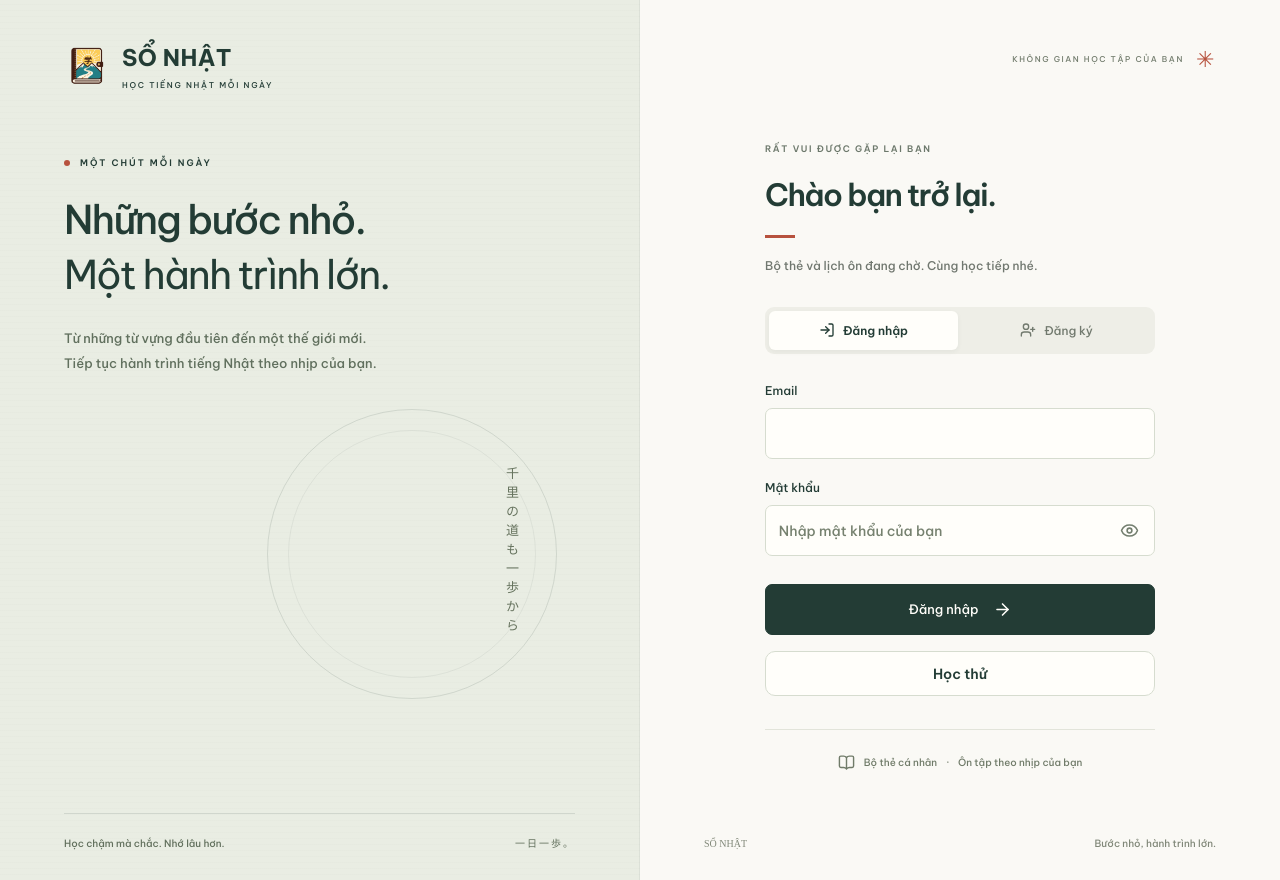
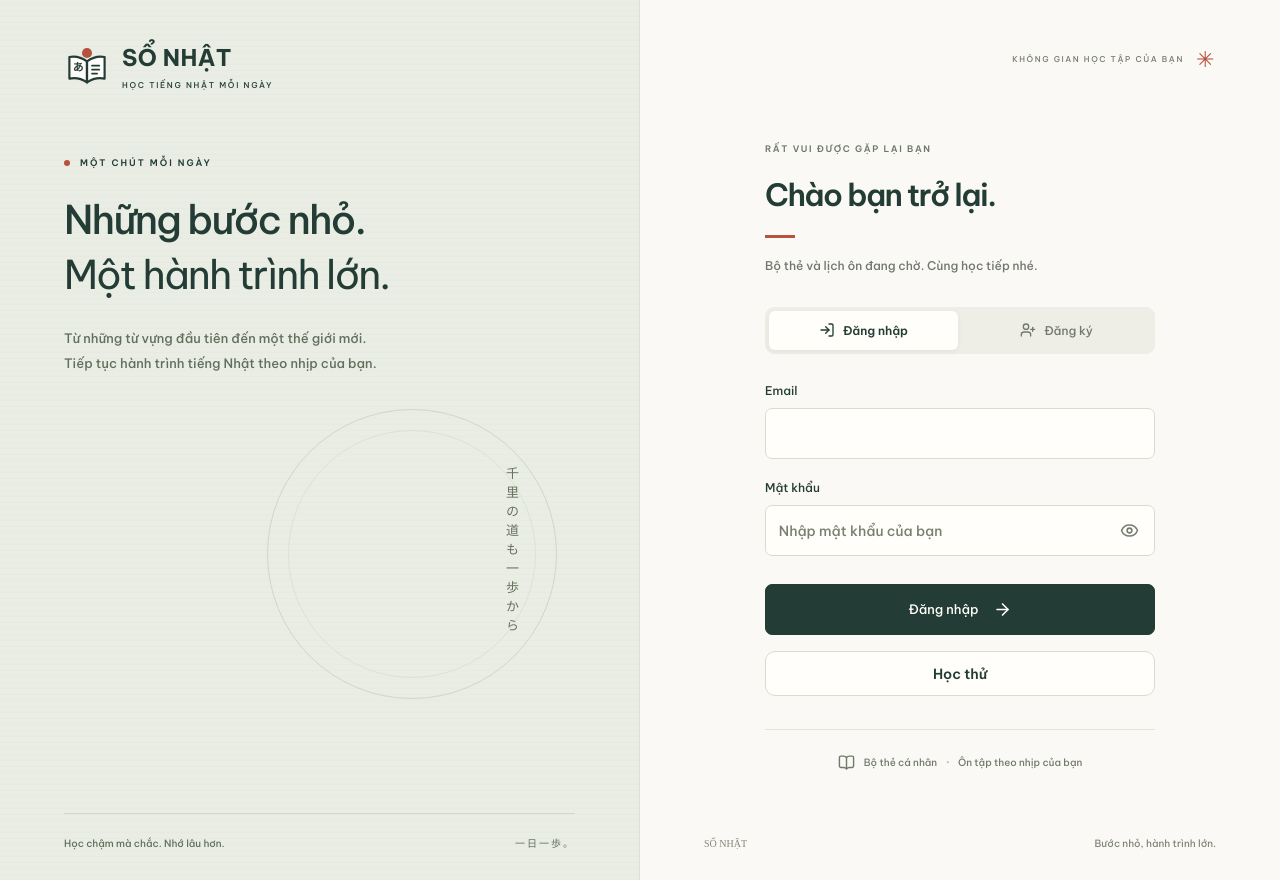
Before and after one commit to phitruong211/N3, a React (Vite) app: page / in a window 1280 px wide. Built offline with nearby package versions, Linux system fonts and the light colour scheme; no server answers.

Commit message:
refine So Nhat brand mark

```diff
--- a/index.html
+++ b/index.html
@@ -5,8 +5,7 @@
     <meta name="viewport" content="width=device-width, initial-scale=1.0" />
     <meta name="description" content="SỔ NHẬT — học tiếng Nhật mỗi ngày với từ vựng, ngữ pháp, kanji và lịch ôn N2/N3/N4." />
     <meta name="color-scheme" content="light dark" />
-    <link rel="icon" type="image/png" href="/so-nhat-logo.png" />
-    <link rel="apple-touch-icon" href="/so-nhat-logo.png" />
+    <link rel="icon" type="image/svg+xml" href="/so-nhat-mark.svg" />
     <title>SỔ NHẬT · Học tiếng Nhật mỗi ngày</title>
   </head>
   <body>
--- a/src/App.tsx
+++ b/src/App.tsx
@@ -33,7 +33,7 @@ function AppContent() {
     return (
       <div className="flex items-center justify-center min-h-screen bg-[var(--color-bg)]">
         <div className="text-center space-y-3">
-          <div className="flex items-center justify-center gap-3 text-2xl font-bold tracking-wide text-[var(--color-text)]"><img src="/so-nhat-logo.png" alt="" className="h-12 w-12 object-contain" />SỔ NHẬT</div>
+          <div className="flex items-center justify-center gap-3 text-2xl font-bold tracking-wide text-[var(--color-text)]"><img src="/so-nhat-mark.svg" alt="" className="h-12 w-12 object-contain" />SỔ NHẬT</div>
           <div className="text-sm text-[var(--color-text-tertiary)]">Đang tải nội dung học…</div>
         </div>
       </div>
--- a/src/components/auth/AuthPage.tsx
+++ b/src/components/auth/AuthPage.tsx
@@ -26,7 +26,7 @@ export function AuthPage({ initialMode = 'login', compact = false }: { initialMo
 
   return <main className={compact ? "auth-page auth-page-compact" : "auth-page"}>
     {!compact && <section className="auth-story" aria-label="Học tiếng Nhật mỗi ngày">
-      <div className="auth-brand"><img src="/so-nhat-logo.png" alt=""/><div>SỔ NHẬT<small>HỌC TIẾNG NHẬT MỖI NGÀY</small></div></div>
+      <div className="auth-brand"><img src="/so-nhat-mark.svg" alt=""/><div>SỔ NHẬT<small>HỌC TIẾNG NHẬT MỖI NGÀY</small></div></div>
       <div className="auth-editorial"><p className="auth-eyebrow">MỘT CHÚT MỖI NGÀY</p><h1>Những bước nhỏ.<br/><em>Một hành trình lớn.</em></h1><p className="auth-description">Từ những từ vựng đầu tiên đến một thế giới mới.<br/>Tiếp tục hành trình tiếng Nhật theo nhịp của bạn.</p>
         <div className="auth-art"><div className="auth-orbit" aria-hidden="true"/><div className="auth-card"><div className="auth-card-label"><span>TỪ VỰNG HÔM NAY</span><span>01 / 一</span></div><p className="auth-kanji" lang="ja">一歩</p><p className="auth-reading" lang="ja">いっぽ <span>· ippo</span></p><div className="auth-card-footer">Một bước chân.<ArrowRight size={20} aria-hidden="true"/></div><span className="auth-stamp" lang="ja" aria-hidden="true">日々</span></div><span className="auth-caption" lang="ja" aria-hidden="true">千里の道も一歩から</span></div>
       </div>
--- a/src/components/dashboard/Dashboard.tsx
+++ b/src/components/dashboard/Dashboard.tsx
@@ -19,7 +19,7 @@ export function Dashboard() {
   ];
 
   return <div className="study-page space-y-8">
-    <PageHeading eyebrow="SỔ NHẬT · N2 / N3 / N4" title="Hôm nay học gì?" subtitle="Một phiên ngắn, tập trung vào điều cần nhớ." />
+    <PageHeading eyebrow="SỔ NHẬT" title="Hôm nay học gì?" subtitle="Một phiên ngắn, tập trung vào điều cần nhớ." />
     <section className="study-panel p-6 sm:p-8 lg:p-10 relative overflow-hidden" aria-labelledby="next-study-title">
       <div className="absolute inset-y-0 left-0 w-1 bg-[var(--color-accent)]" />
       <div className="flex flex-col md:flex-row md:items-end md:justify-between gap-6">
--- a/src/components/layout/MainLayout.tsx
+++ b/src/components/layout/MainLayout.tsx
@@ -117,7 +117,7 @@ export function MainLayout({ children }: MainLayoutProps) {
       >
         {/* Mobile Top Header */}
         <div className="md:hidden sticky top-0 z-30 flex items-center justify-between gap-2 px-4 h-14 bg-[var(--color-surface)] border-b border-[var(--color-border)]">
-          <img src="/so-nhat-logo.png" alt="SỔ NHẬT" className="h-9 w-9 object-contain" />
+          <img src="/so-nhat-mark.svg" alt="SỔ NHẬT" className="h-10 w-10 object-contain" />
           <span className="text-sm font-semibold text-[var(--color-text)] truncate">
             {pageTitles[currentPage] ?? 'SỔ NHẬT'}
           </span>
--- a/src/components/layout/Sidebar.tsx
+++ b/src/components/layout/Sidebar.tsx
@@ -29,10 +29,10 @@ export function Sidebar() {
   const { user, signOut, requestAuth } = useAuth();
   return (
     <aside className={`hidden md:flex sticky top-0 h-screen shrink-0 flex-col border-r border-[var(--color-border)] bg-[var(--color-surface)] transition-[width] duration-150 ${sidebarCollapsed ? 'w-20' : 'w-60'}`} aria-label="Điều hướng chính">
-      <div className="flex items-center justify-between px-4 py-6 border-b border-[var(--color-border)]">
+      <div className="flex items-center justify-between gap-3 px-4 py-5 border-b border-[var(--color-border)]">
         <button onClick={() => setCurrentPage('dashboard')} className="flex min-w-0 items-center gap-2 text-left cursor-pointer" aria-label="Về trang Hôm nay">
-          <img src="/so-nhat-logo.png" alt="" className="h-9 w-9 shrink-0 object-contain" />
-          {!sidebarCollapsed && <span className="font-bold tracking-wide text-[var(--color-text)]">SỔ NHẬT <span className="block text-[10px] font-medium tracking-normal text-[var(--color-text-secondary)]">N2 · N3 · N4</span></span>}
+          <img src="/so-nhat-mark.svg" alt="" className="h-12 w-12 shrink-0 object-contain" />
+          {!sidebarCollapsed && <span className="whitespace-nowrap text-xl font-bold tracking-wide text-[var(--color-text)]">SỔ NHẬT</span>}
         </button>
         <button onClick={() => setSidebarCollapsed(!sidebarCollapsed)} className="study-button !min-h-9 !w-9 !p-0" aria-label={sidebarCollapsed ? 'Mở rộng menu' : 'Thu gọn menu'}>
           {sidebarCollapsed ? <PanelLeftOpen size={17} /> : <PanelLeftClose size={17} />}
```
Also changed, not shown: public/so-nhat-logo.png (deleted), public/so-nhat-mark.svg (added).
